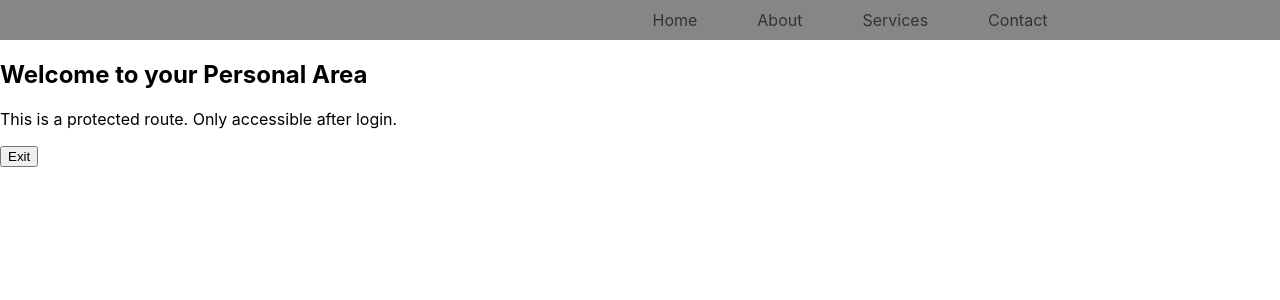
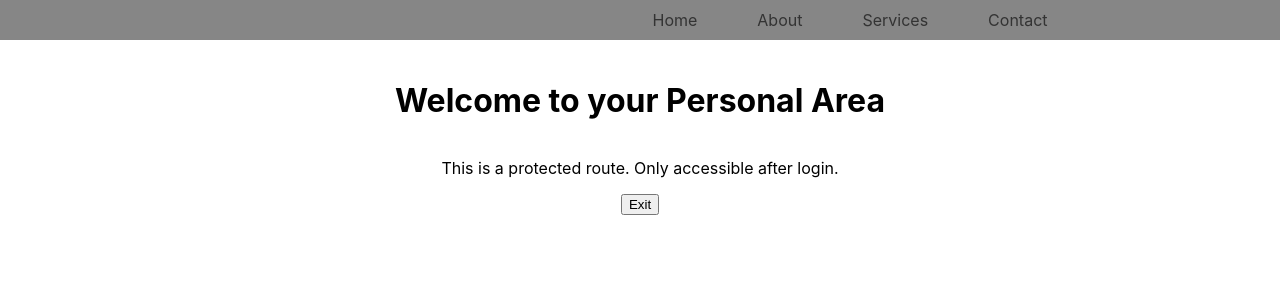
Before and after one commit to TzlilMa/Or-community-association, a React (Create React App) app in the folder my-app/: page /personal-area in a window 1280 px wide. Shown: the top 300 px of the page. Built offline with nearby package versions, Linux system fonts and the light colour scheme; no server answers; sample sign-in values are in the browser's storage.

Commit message:
change login page

```diff
--- a/my-app/src/login/loginPage.css
+++ b/my-app/src/login/loginPage.css
@@ -41,3 +41,10 @@
   .error-message {
     color: red;
   }
+  .personal-area-content {
+    display: flex;
+    flex-direction: column;
+    align-items: center;
+    text-align: center;
+    padding: 20px;
+  }
--- a/my-app/src/pages/PersonalArea.js
+++ b/my-app/src/pages/PersonalArea.js
@@ -22,9 +22,8 @@ const PersonalArea = () => {
     <div>
       <NavigationBar email={email} firstName={firstName} />
       <div className="personal-area-content">
-        <h2>Welcome to your Personal Area</h2>
-        {firstName && <p>Welcome, {firstName}!</p>}
-        {email && <p>Your email: {email}</p>}
+        <h1>Welcome to your Personal Area</h1>
+
         <p>This is a protected route. Only accessible after login.</p>
         <button onClick={handleLogout}>Exit</button>
       </div>
```
